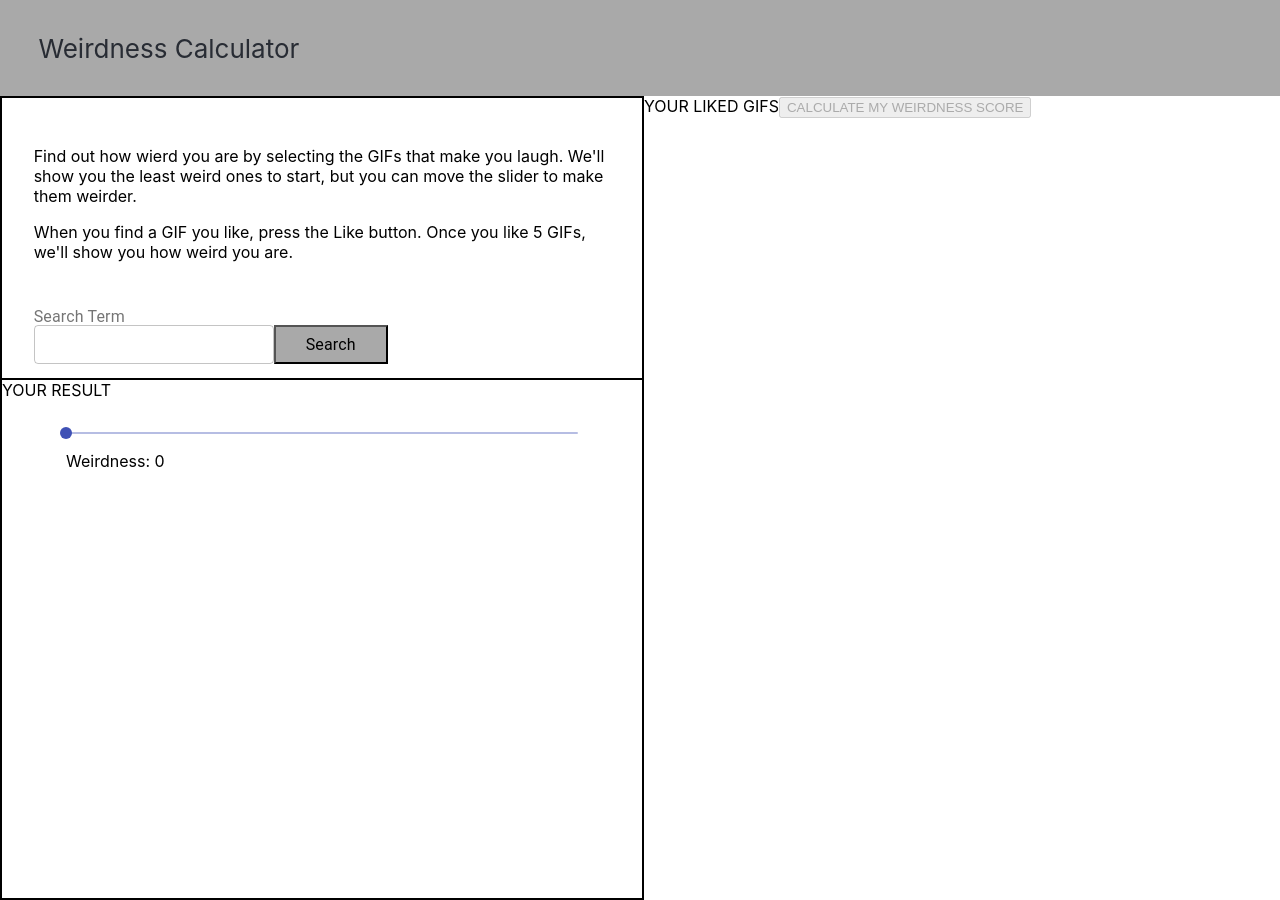
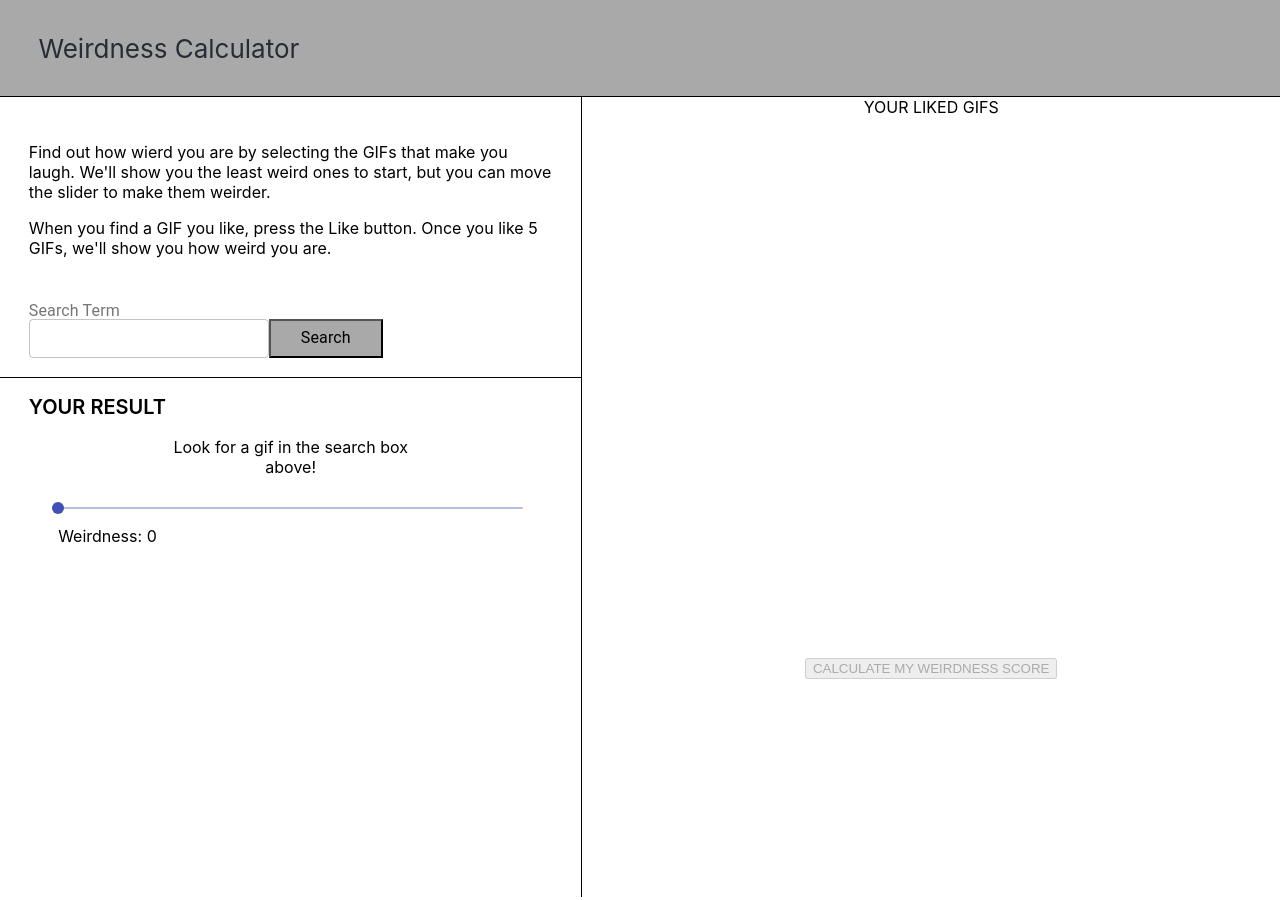
Before and after one commit to matthops/weirdness-calculator, a React (Create React App) app: page / in a window 1280 px wide. Built offline with nearby package versions, Linux system fonts and the light colour scheme.

Commit message:
additional styling updates to Search, SearchResult, LikedGifs and GifBox

```diff
--- /dev/null
+++ b/src/components/GifBox.js
@@ -0,0 +1,12 @@
+import React from 'react';
+import './../styles/gifBox.scss';
+
+export default function GifBox(props) {
+  return (
+    // <div className="search-result-text-box">
+    <div className="aspect-ratio">
+      <img src={props.url} alt="placeholder" className="aspect-ratio__inside" />
+    </div>
+    // </div>
+  );
+}
--- a/src/components/LikedGifs.js
+++ b/src/components/LikedGifs.js
@@ -3,6 +3,8 @@ import store from './../reducers/likedReducer';
 import { connect } from 'react-redux';
 import { removeLiked, showWeirdnessScore } from './../actions/actions';
 import { Link } from 'react-router-dom';
+import GifBox from './GifBox';
+import './../styles/likedGifs.scss';
 
 function LikedGifs() {
   const [likedGifsArr, setLikedGifsArr] = useState(() => store.getState());
@@ -16,12 +18,13 @@ function LikedGifs() {
   }, [likedGifsArr]);
 
   return (
-    <div>
+    <div className="liked-gifs-container">
       YOUR LIKED GIFS
+      <div className="liked-gifs-box">
         {likedGifsArr.likedList.map((e, i) => {
           return (
-          <div key={i}>
-            <img src={e.text} />
+            <div key={i} className="inner-gifs-box">
+              <GifBox url={e.text} />
               <button onClick={() => store.dispatch(removeLiked(e))}>
                 {' '}
                 remove{' '}
@@ -29,6 +32,8 @@ function LikedGifs() {
             </div>
           );
         })}
+      </div>
+      <div>
         <Link to="/results">
           <button
             disabled={likedGifsArr.likedList.length < 4 ? true : false}
@@ -39,6 +44,7 @@ function LikedGifs() {
           </button>
         </Link>
       </div>
+    </div>
   );
 }
 
--- a/src/components/Search.js
+++ b/src/components/Search.js
@@ -22,13 +22,14 @@ export default function Search() {
   }, [searchTerms]);
 
   // function to retrieve search results from the Giphy API Translate endpoint, with weirdness param included. This will return a single data object.
-  const handleSearch = () => {
+  const handleSearch = e => {
+    e.preventDefault();
     let isSearchable = true;
     let usedTerm;
-
     // checking to see if search term is a duplicate
     searchTerms.forEach(term => {
       if (term.toLowerCase() === inputVal.toLowerCase()) {
+        console.log('hit the if');
         usedTerm = term;
         setInputVal('');
         setGiphyResults(null);
@@ -39,11 +40,16 @@ export default function Search() {
     isSearchable
       ? axios
           .get(
-            `https://api.giphy.com/v1/gifs/translate?api_key=mE4m0eTkyT9EpOLroGJG2idYH7QUTPpp&weirdness=${weirdness}&s=${inputVal}`
+            `https://api.giphy.com/v1/gifs/translate?api_key=nmFzmNm0JGwZCNIrWe74T0YTXMt1snmz&weirdness=${weirdness}&s=${inputVal}`
           )
-          .then(e => setGiphyResults(e.data.data))
+          .then(e => {
+            setGiphyResults(e.data.data);
+          })
+          .catch(err => {
+            console.log(err.message);
+          })
       : alert(
-          `You've alread looked for ${usedTerm}, pleas select another term and hit search`
+          `You've already looked for ${usedTerm}, please select another term and hit search`
         );
   };
 
@@ -70,8 +76,7 @@ export default function Search() {
             GIFs, we'll show you how weird you are.
           </p>
         </div>
-
-        <form className="search-form">
+        <form className="search-form" onSubmit={e => handleSearch(e)}>
           <div>
             <InputLabel id="search-term__label" htmlFor="search-term">
               Search Term
@@ -85,7 +90,11 @@ export default function Search() {
               id="search-term"
             />
           </div>
-          <button onClick={handleSearch} id="search-button">
+          <button
+            type="button"
+            id="search-button"
+            onClick={e => handleSearch(e)}
+          >
             <Typography> Search</Typography>
           </button>
         </form>
--- a/src/components/SearchResult.js
+++ b/src/components/SearchResult.js
@@ -1,17 +1,17 @@
-import React, { useState, useEffect } from 'react';
+import React from 'react';
 import { IconButton } from '@material-ui/core';
 import ThumbUpIcon from '@material-ui/icons/ThumbUp';
 import { connect } from 'react-redux';
-// import { addLiked } from './../actions/actions';
-// import store from './../reducers/likedReducer';
+import GifBox from './GifBox';
+import './../styles/searchResult.scss';
 
 function SearchResult(props) {
   return (
-    <div>
-      YOUR RESULT
+    <div className="search-result-container">
+      <div className="search-result-container__header">YOUR RESULT</div>
       {props.gifSrc ? (
-        <div>
-          <img src={props.gifSrc} />
+        <div className="inner-search-container">
+          <GifBox url={props.gifSrc} />
           <IconButton
             color="default"
             aria-label="Like this gif"
@@ -20,7 +20,11 @@ function SearchResult(props) {
             <ThumbUpIcon />
           </IconButton>
         </div>
-      ) : null}
+      ) : (
+        <div className="inner-search-container">
+          Look for a gif in the search box above!
+        </div>
+      )}
     </div>
   );
 }
--- a/src/components/WeirdnessScore.js
+++ b/src/components/WeirdnessScore.js
@@ -1,12 +1,14 @@
-import React, { useState, useEffect } from 'react';
+import React, { useState } from 'react';
 import store from './../reducers/likedReducer';
 import { connect } from 'react-redux';
-import { showWeirdnessScore, startOver } from './../actions/actions';
+import { startOver } from './../actions/actions';
 
 function WeirdnessScore() {
+  // eslint-disable-next-line no-unused-vars
   const [weirdnessScore, setWeirdnessScore] = useState(
     () => store.getState().scoreSum
   );
+  // eslint-disable-next-line no-unused-vars
   const [totalGifs, setTotalGifs] = useState(
     () => store.getState().likedList.length
   );
--- a/src/styles/app.scss
+++ b/src/styles/app.scss
@@ -12,4 +12,5 @@
   font-size: calc(10px + 2vmin);
   color: #282c34;
   padding-left: 3%;
+  border-bottom: 1px solid black;
 }
--- /dev/null
+++ b/src/styles/gifBox.scss
@@ -0,0 +1,18 @@
+.search-result-text-box {
+}
+
+.aspect-ratio {
+  height: 0;
+  padding-top: 250px / 250px * 100%;
+  position: relative;
+
+  &__inside {
+    position: absolute;
+    top: 0;
+    left: 0;
+    width: 100%;
+    height: 100%;
+    object-fit: cover;
+    border-radius: 5px;
+  }
+}
--- /dev/null
+++ b/src/styles/likedGifs.scss
@@ -0,0 +1,20 @@
+.liked-gifs-container {
+  width: 60%;
+  display: flex;
+  flex-direction: column;
+  align-items: center;
+}
+
+.liked-gifs-box {
+  height: 60%;
+  display: flex;
+  flex-direction: row;
+  justify-content: space-around;
+  flex-wrap: wrap;
+  margin: 30px;
+}
+
+.inner-gifs-box {
+  width: 220px;
+  margin: 10px 25px 10px 25px;
+}
--- a/src/styles/search.scss
+++ b/src/styles/search.scss
@@ -1,11 +1,11 @@
 .search-container {
   width: 50vw;
   height: 100vh;
-  border: 2px solid black;
+  border-right: 1px solid black;
 
   &__top {
     height: 35%;
-    border-bottom: 2px solid black;
+    border-bottom: 1px solid black;
   }
 
   &__text {
--- /dev/null
+++ b/src/styles/searchResult.scss
@@ -0,0 +1,23 @@
+.search-result-container {
+  display: flex;
+  flex-direction: column;
+  height: 100%;
+
+  &__header {
+    width: 100%;
+    margin: 3% 4.95% 3% 4.95%;
+    font-weight: 600;
+    font-size: 20px;
+  }
+}
+
+.inner-search-container {
+  display: block;
+  width: 250px;
+  text-align: center;
+  margin: auto;
+  //   height: 100%;
+  //   display: flex;
+  //   justify-content: center;
+  //   align-items: center;
+}
```
Also changed, not shown: src/components/SearchTest.js (added, +22 -0 lines). Lines whose indentation alone changed are shown as unchanged.
